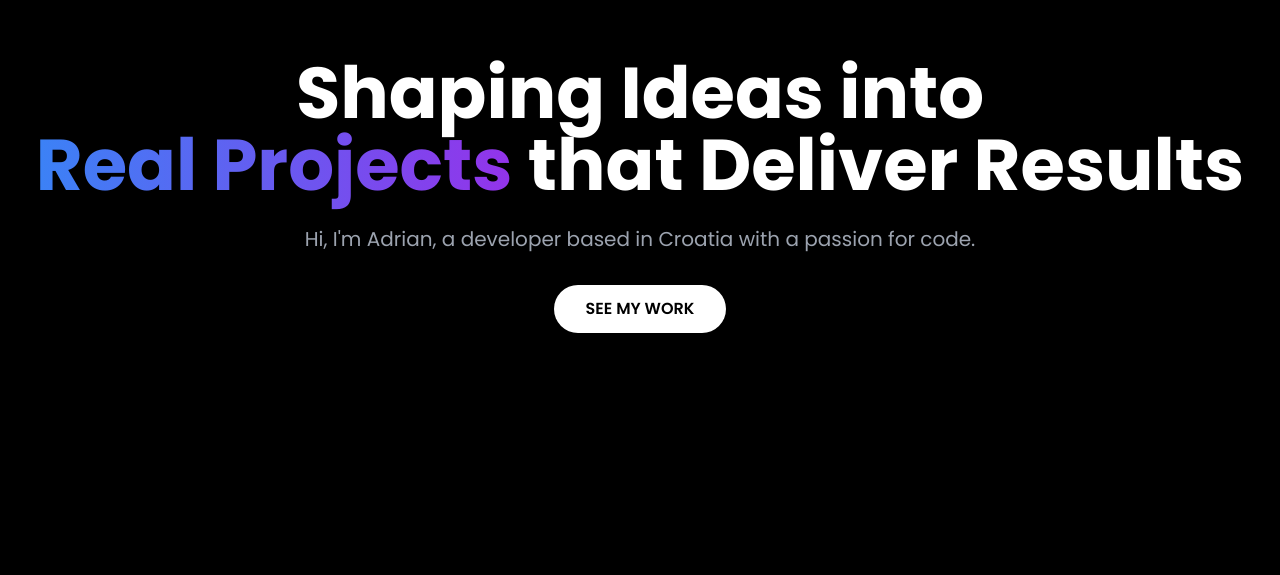
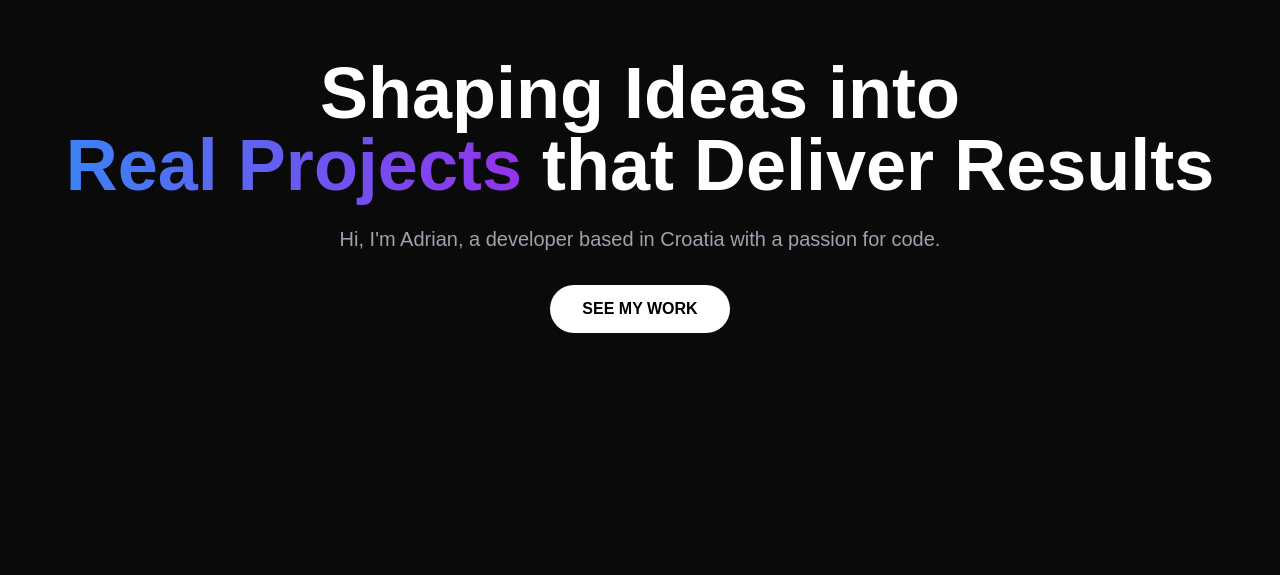
Before and after one commit to kenenisabeyan/myPortifolio, a React (Vite) app: page / in a window 1280 px wide. Shown: the part 225-800 px from the top of the page. Built offline with nearby package versions, Linux system fonts and the light colour scheme.

Commit message:
style: refine global typography and implement custom scrollbar UI

```diff
--- a/src/index.css
+++ b/src/index.css
@@ -1,23 +1,32 @@
-@import url('https://fonts.googleapis.com/css2?family=Poppins:wght@300;400;500;600;700;800&display=swap');
-
 @tailwind base;
 @tailwind components;
 @tailwind utilities;
 
-:root {
-  --gradient: radial-gradient(circle, #e5e5e5 0%, #fff 100%);
+html {
+  scroll-behavior: smooth;
 }
 
-html,
 body {
-  width: 100%;
+  background-color: #0a0a0a;
+  color: #ffffff;
+  font-family: 'Poppins', sans-serif;
   overflow-x: hidden;
-  background-color: #000;
-  color: #fff;
-  scroll-behavior: smooth;
-  font-family: 'Poppins', sans-serif;
 }
 
-section {
-  width: 100%;
+/* Custom scrollbar */
+::-webkit-scrollbar {
+  width: 8px;
 }
+
+::-webkit-scrollbar-track {
+  background: #1a1a1a;
+}
+
+::-webkit-scrollbar-thumb {
+  background: #888;
+  border-radius: 4px;
+}
+
+::-webkit-scrollbar-thumb:hover {
+  background: #555;
+}
```
